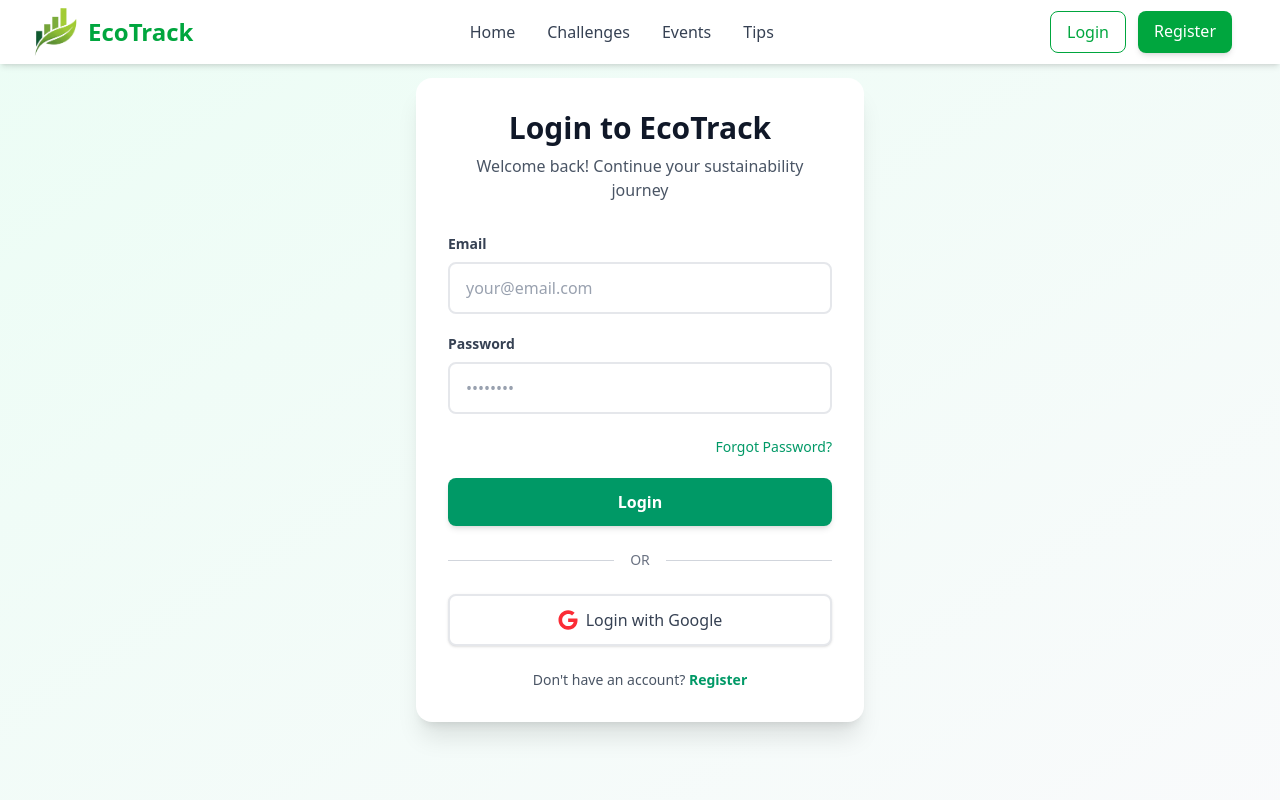
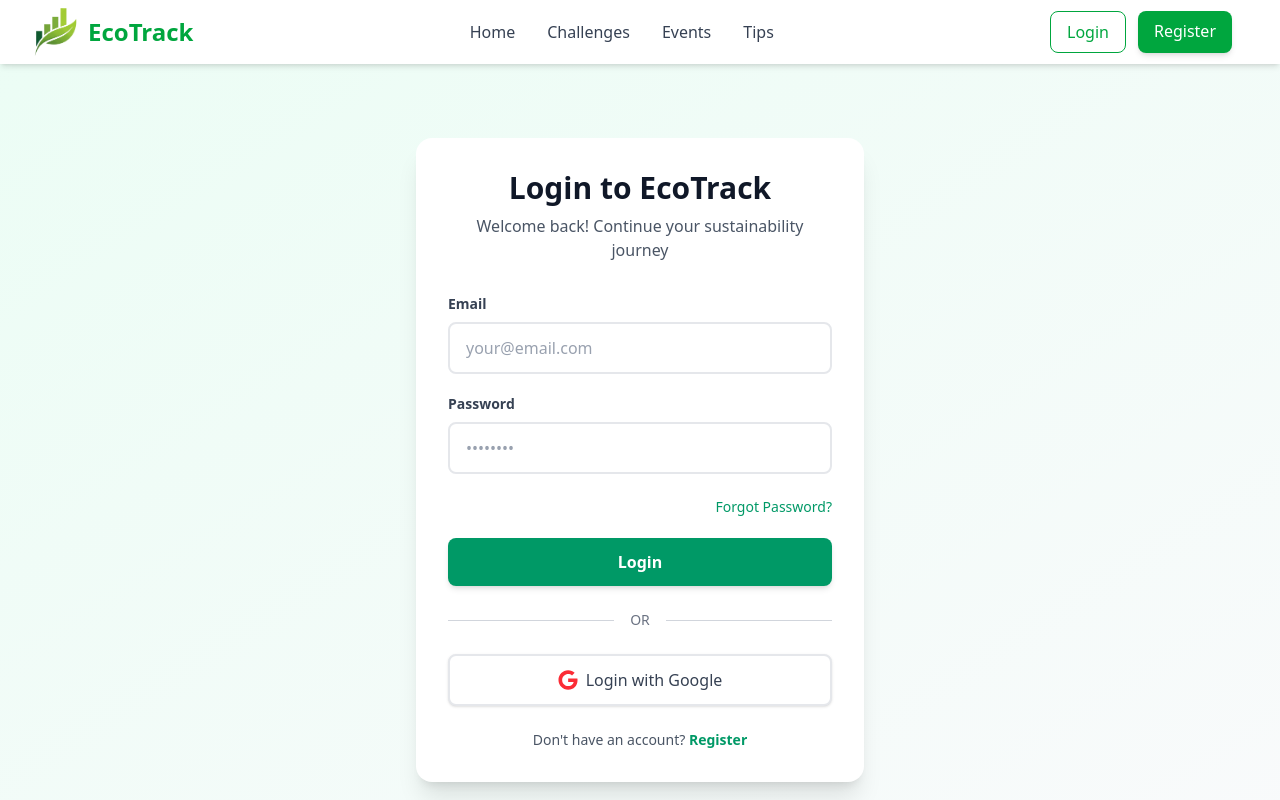
Before and after one commit to nabilnir/Eco-Track-Client, a React (Vite) app: page /login in a window 1280 px wide. Shown: the top 800 px of the page. Built offline with nearby package versions, Linux system fonts and the light colour scheme; no server answers.

Commit message:
login page updated

```diff
--- a/src/components/Auth/LoginForm.jsx
+++ b/src/components/Auth/LoginForm.jsx
@@ -56,7 +56,8 @@ const LoginForm = () => {
   };
 
   return (
-    <div className="min-h-screen bg-gradient-to-br from-emerald-50 to-gray-50 flex items-center justify-center px-4 py-12">
+    <div className="min-h-screen bg-gradient-to-br from-emerald-50 to-gray-50 flex
+     items-center justify-center px-4 py-12 mt-15">
       <div className="w-full max-w-md">
         <div className="bg-white rounded-2xl shadow-xl p-8">
           {/* Header */}
```
